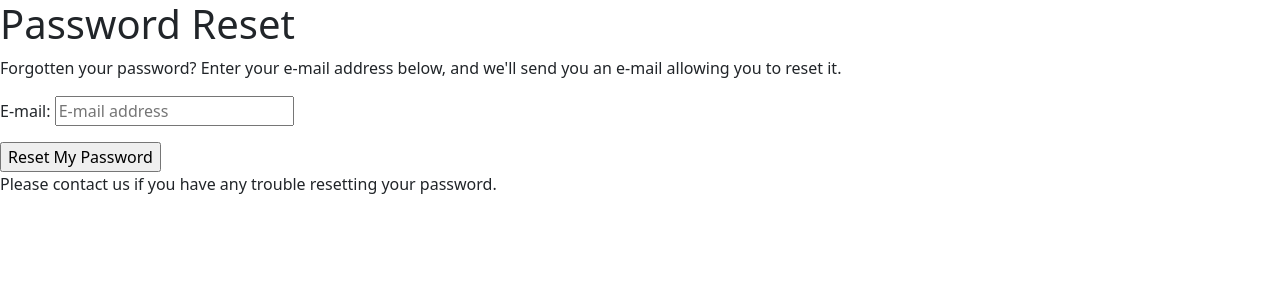
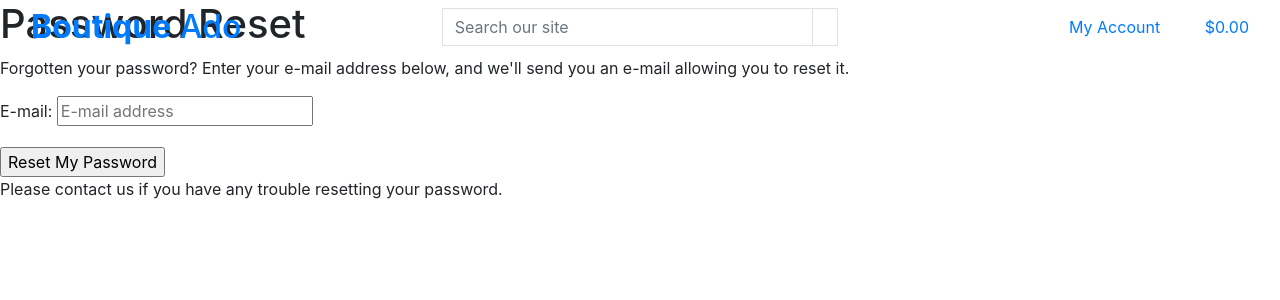
Before and after one commit to JakubMrowicki/boutique_ado_v1, a Django app: page /accounts/password/reset/ in a window 1280 px wide. Shown: the top 300 px of the page. Run offline with Django 3.2, Linux system fonts and the light colour scheme; some libraries are stand-ins or nearby versions.

Commit message:
added main page header

```diff
--- a/templates/base.html
+++ b/templates/base.html
@@ -1,28 +1,29 @@
 {% load static %}
+
 <!doctype html>
 <html lang="en">
   <head>
-    <!-- Required meta tags -->
+
     {% block meta %}
-    <meta http-equiv="X-UA-Compatible" content="ie=edge">
-    <meta charset="utf-8">
-    <meta name="viewport" content="width=device-width, initial-scale=1">
+        <meta http-equiv="X-UA-Compatible" content="ie=edge">
+        <meta charset="utf-8">
+        <meta name="viewport" content="width=device-width, initial-scale=1, shrink-to-fit=no">
     {% endblock %}
 
     {% block extra_meta %}
     {% endblock %}
 
     {% block corecss %}
-    <link href="https://cdn.jsdelivr.net/npm/bootstrap@5.1.1/dist/css/bootstrap.min.css" rel="stylesheet" integrity="sha384-F3w7mX95PdgyTmZZMECAngseQB83DfGTowi0iMjiWaeVhAn4FJkqJByhZMI3AhiU" crossorigin="anonymous">
+        <link rel="stylesheet" href="https://stackpath.bootstrapcdn.com/bootstrap/4.4.1/css/bootstrap.min.css" integrity="sha384-Vkoo8x4CGsO3+Hhxv8T/Q5PaXtkKtu6ug5TOeNV6gBiFeWPGFN9MuhOf23Q9Ifjh" crossorigin="anonymous">
     {% endblock %}
 
     {% block extra_css %}
     {% endblock %}
 
     {% block corejs %}
-    <script src="https://cdn.jsdelivr.net/npm/bootstrap@5.1.1/dist/js/bootstrap.bundle.min.js" integrity="sha384-/bQdsTh/da6pkI1MST/rWKFNjaCP5gBSY4sEBT38Q/9RBh9AH40zEOg7Hlq2THRZ" crossorigin="anonymous"></script>
-    <script src="https://cdn.jsdelivr.net/npm/@popperjs/core@2.9.3/dist/umd/popper.min.js" integrity="sha384-W8fXfP3gkOKtndU4JGtKDvXbO53Wy8SZCQHczT5FMiiqmQfUpWbYdTil/SxwZgAN" crossorigin="anonymous"></script>
-    <script src="https://cdn.jsdelivr.net/npm/bootstrap@5.1.1/dist/js/bootstrap.min.js" integrity="sha384-skAcpIdS7UcVUC05LJ9Dxay8AXcDYfBJqt1CJ85S/CFujBsIzCIv+l9liuYLaMQ/" crossorigin="anonymous"></script>
+        <script src="https://code.jquery.com/jquery-3.4.1.slim.min.js" integrity="sha384-J6qa4849blE2+poT4WnyKhv5vZF5SrPo0iEjwBvKU7imGFAV0wwj1yYfoRSJoZ+n" crossorigin="anonymous"></script>
+        <script src="https://cdn.jsdelivr.net/npm/popper.js@1.16.0/dist/umd/popper.min.js" integrity="sha384-Q6E9RHvbIyZFJoft+2mJbHaEWldlvI9IOYy5n3zV9zzTtmI3UksdQRVvoxMfooAo" crossorigin="anonymous"></script>
+        <script src="https://stackpath.bootstrapcdn.com/bootstrap/4.4.1/js/bootstrap.min.js" integrity="sha384-wfSDF2E50Y2D1uUdj0O3uMBJnjuUD4Ih7YwaYd1iqfktj0Uod8GCExl3Og8ifwB6" crossorigin="anonymous"></script>
     {% endblock %}
 
     {% block extra_js %}
@@ -32,7 +33,65 @@
   </head>
   <body>
     <header class="container-fluid fixed-top">
-
+        <div class="row">
+            <div class="col-12 col-lg-4 my-auto py-1 py-lg-0 text-center text-lg-left">
+                <a href="{% url 'home' %}" class="nav-link main-logo-link">
+                    <h2 class="logo-font text-black my-0"><strong>Boutique</strong> Ado</h2>
+                </a>
+            </div>
+            <div class="col-12 col-lg-4 my-auto py-1 py-lg-0">
+                <form method="GET" action="">
+                    <div class="input-group w-100">
+                        <input class="form-control border border-black rounded-0" type="text" name="q" placeholder="Search our site">
+                        <div class="input-group-append">
+                            <button class="form-control btn btn-black border border-black rounded-0" type="submit">
+                                <span class="icon">
+                                    <i class="fas fa-search"></i>
+                                </span>
+                            </button>
+                        </div>
+                    </div>
+                </form>
+            </div>
+            <div class="col-12 col-lg-4 my-auto py-1 py-lg-0">
+                <ul class="list-inline list-unstyled text-center text-lg-right my-0">
+                    <li class="list-inline-item dropdown">
+                        <a class="text-black nav-link" href="#" id="user-options" data-toggle="dropdown" aria-haspopup="true" aria-expanded="false">
+                            <div class="text-center">
+                                <div><i class="fas fa-user fa-lg"></i></div>
+                                <p class="my-0">My Account</p>
+                            </div>
+                        </a>
+                        <div class="dropdown-menu border-0" aria-labelledby="user-options">
+                            {% if request.user.is_authenticated %}
+                                {% if request.user.is_superuser %}
+                                    <a href="" class="dropdown-item">Product Management</a>
+                                {% endif %}
+                                <a href="" class="dropdown-item">My Profile</a>
+                                <a href="{% url 'account_logout' %}" class="dropdown-item">Logout</a>
+                            {% else %}
+                                <a href="{% url 'account_signup' %}" class="dropdown-item">Register</a>
+                                <a href="{% url 'account_login' %}" class="dropdown-item">Login</a>
+                            {% endif %}
+                        </div>
+                    </li>
+                    <li class="list-inline-item">
+                        <a class="{% if grand_total %}text-info font-weight-bold{% else %}text-black{% endif %} nav-link" href="">
+                            <div class="text-center">
+                                <div><i class="fas fa-shopping-bag fa-lg"></i></div>
+                                <p class="my-0">
+                                    {% if grand_total %}
+                                        ${{ grand_total|floatformat:2 }}
+                                    {% else %}
+                                        $0.00
+                                    {% endif %}
+                                </p>
+                            </div>
+                        </a>
+                    </li>
+                </ul>
+            </div>
+        </div>
     </header>
 
     {% if messages %}
@@ -45,7 +104,9 @@
     {% block content %}
     {% endblock %}
 
-    {% block postload_js %}
+    {% block postloadjs %}
     {% endblock %}
+
+
   </body>
 </html>
```
